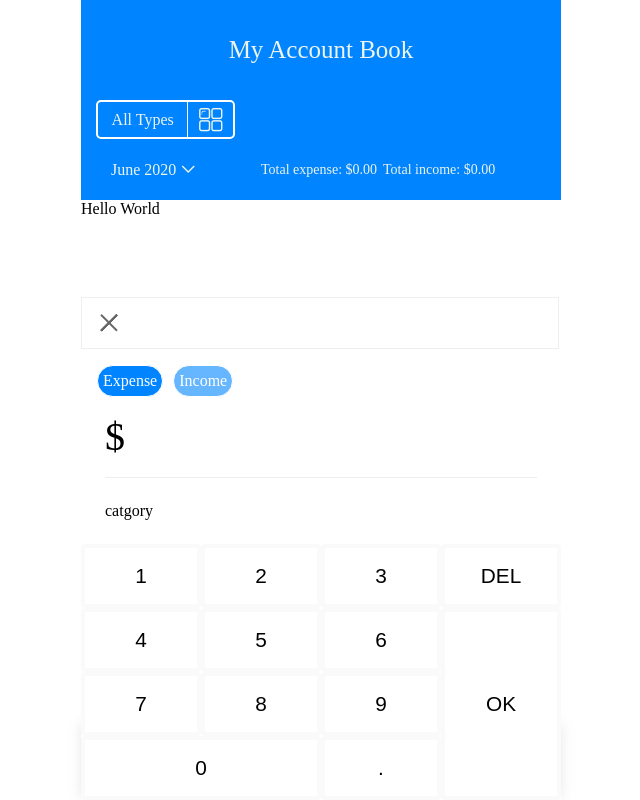
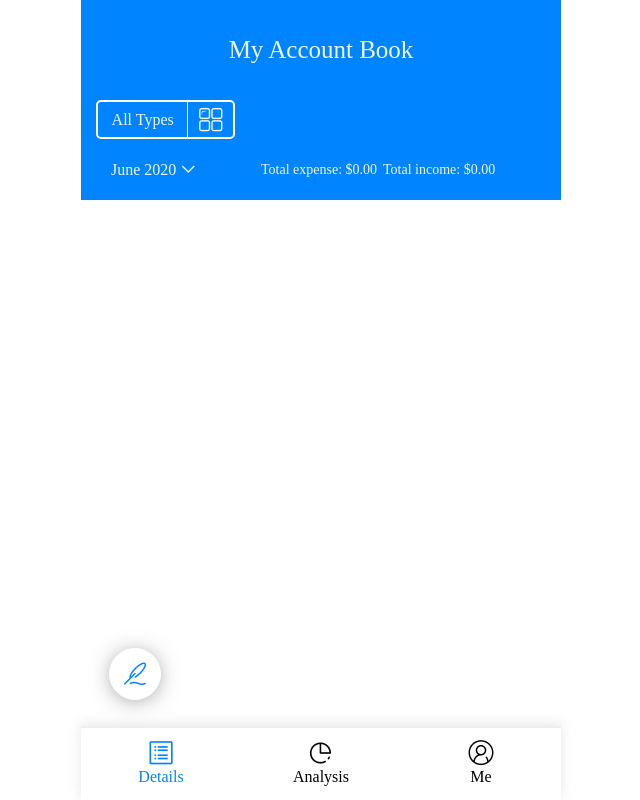
Before and after one commit to aldy97/Account_Book, a React (Create React App) app: page / in a window 1280 px wide. Shown: the whole page, without its empty margins (319-959 px from the left). Built offline with nearby package versions, Linux system fonts and the light colour scheme; what redux-immutable would draw is missing.

Commit message:
modified styling

```diff
--- a/src/pages/home/central/index.js
+++ b/src/pages/home/central/index.js
@@ -7,9 +7,9 @@ function Central() {
     width: ${theme.$width};
     overflow: scroll;
     z-index: 8;
-    position: relative;
     top: 200px;
     bottom: 72px;
+    overflow-x: hidden;
   `;
 
   return (
--- a/src/pages/home/index.js
+++ b/src/pages/home/index.js
@@ -12,7 +12,7 @@ function Home() {
   //是否显示选择月份区块
   const [showMonth, setShowMonth] = useState(false);
   //是否显示记账盘
-  const [showNumPad, setShowNumPad] = useState(true);
+  const [showNumPad, setShowNumPad] = useState(false);
 
   const showType = (show) => {
     if (show) {
--- a/src/pages/home/month/index.js
+++ b/src/pages/home/month/index.js
@@ -26,7 +26,7 @@ function SelectMonth(props) {
         </i>
         <div>Choose Month</div>
       </CloseBar>
-      <Year>2020</Year>
+      <Year style={{ marginTop: 60 }}>2020</Year>
       <ItemWrapper>
         <ItemMonth>Jan</ItemMonth>
         <ItemMonth>Feb</ItemMonth>
--- a/src/pages/home/numPad/index.js
+++ b/src/pages/home/numPad/index.js
@@ -10,6 +10,7 @@ function NumberPad(props) {
     position: fixed;
     bottom: 0;
     z-index: 20;
+    background: #fff;
     button {
       cursor: pointer;
       float: left;
@@ -25,14 +26,13 @@ function NumberPad(props) {
         color: #000;
       }
       &.OK {
+        background: ${theme.$blue};
+        opacity: 0.6;
         height: 192px;
         float: right;
         font-size: 1.3em;
         color: black;
       }
-    }
-    button: hover {
-      border: 4px solid ${theme.$blue};
     }
     @media (max-width: 500px) {
       width: calc(100vw);
--- a/src/pages/home/type/style.js
+++ b/src/pages/home/type/style.js
@@ -5,10 +5,10 @@ export const TypeWrapper = styled.div`
   height: calc(100vh);
   overflow: scroll;
   position: fixed;
+  top: 100;
   z-index: 20;
   border: 1px solid #eee;
   box-shadow: 0px -2px 12px 0px rgba(192, 196, 204, 0.4);
-  top: 100;
   background: ${theme.$white};
   .in-out {
     overflow: hidden;
@@ -25,8 +25,8 @@ export const TypeWrapper = styled.div`
 
 export const CloseBar = styled.div`
   height: ${theme.$barHeight};
-  width: 476px;
-  background: #fff;
+  width: ${theme.$width};
+  background: #eee;
   border-bottom: 1px solid #eee;
   position: fixed;
   top: 0;
@@ -43,7 +43,7 @@ export const CloseBar = styled.div`
   div {
     display: inline-block;
     height: ${theme.$barHeight};
-    margin-left: calc(10.5vw);
+    margin-left: calc(150px);
   }
   @media (max-width: 500px) {
     width: calc(100vw);
--- a/src/pages/setting/index.js
+++ b/src/pages/setting/index.js
@@ -34,7 +34,9 @@ function Setting() {
         Contact me
       </Item>
       <Item>
-        <i className='iconfont'>&#xe781;</i>
+        <i className='iconfont' style={{ fontWeight: 800 }}>
+          &#xe781;
+        </i>
         General Settings
       </Item>
     </div>
--- a/src/pages/setting/style.js
+++ b/src/pages/setting/style.js
@@ -4,6 +4,7 @@ import theme from '../../static/theme/index';
 export const Item = styled.div`
   width: ${theme.$width};
   height: ${theme.$barHeight};
+  background: #eee;
   line-height: ${theme.$barHeight};
   border: 1px solid black;
   border-radius: 7px;
```
